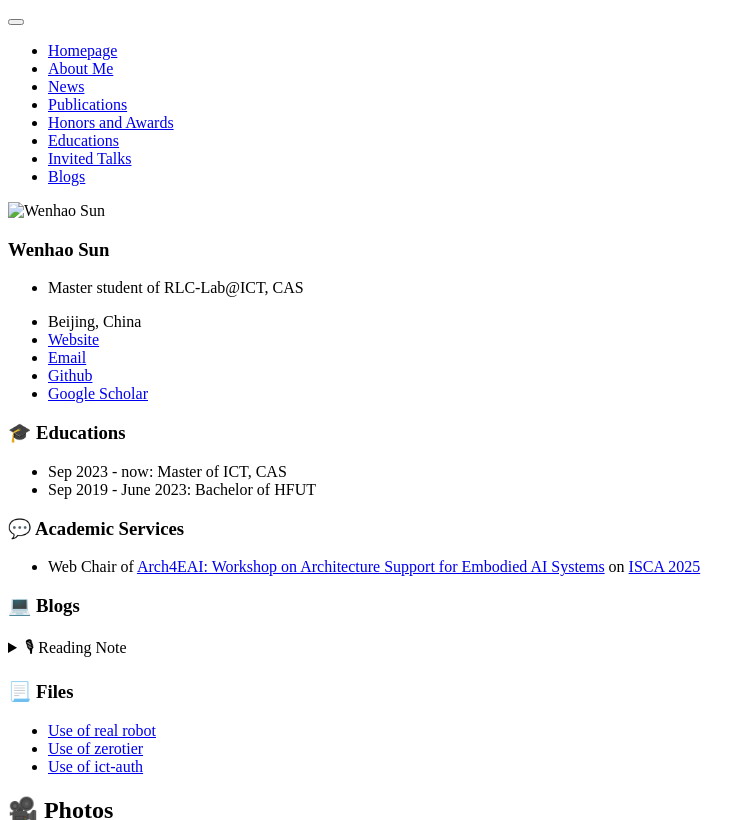
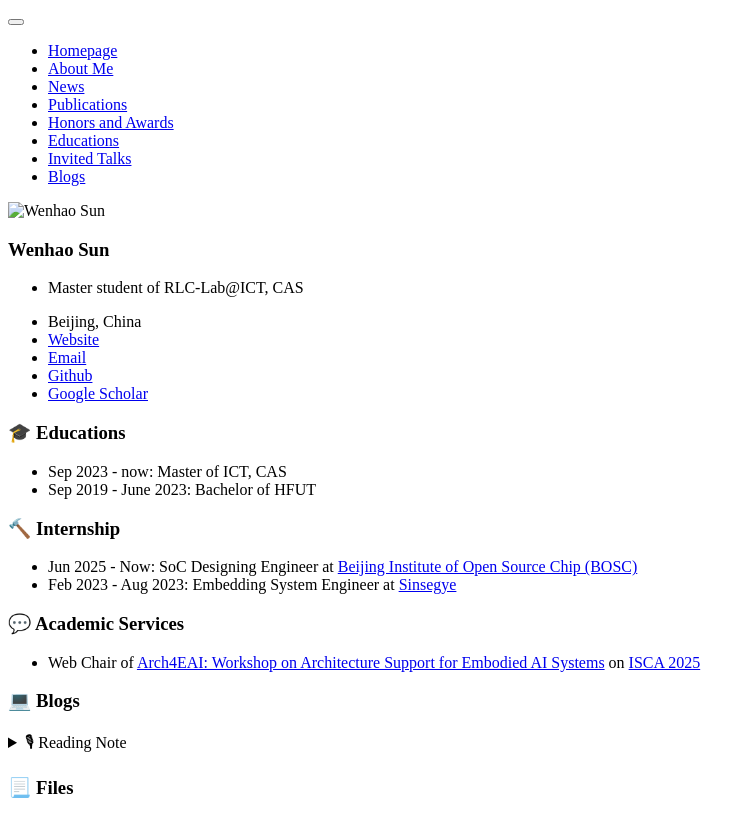
Before and after one commit to sun123-cmd/sun123-cmd.github.io, a Jekyll site: the page built from _pages/includes/blogs.md, in a window 1280 px wide and 900 px high, cut to the strip 0-820 px from the top of the window. Shown: the whole strip, without its empty margins (0-756 px from the left). Built offline with Jekyll 4.4.1, drawn with Linux system fonts in a browser that asks for light colours; our own code applies the rules of GitHub Pages for plain Markdown files.

Commit message:
Update blogs.md

```diff
--- a/_pages/includes/blogs.md
+++ b/_pages/includes/blogs.md
@@ -1,6 +1,10 @@
 # 🎓 Educations
 - Sep 2023 - now: Master of ICT, CAS
 - Sep 2019 - June 2023: Bachelor of HFUT
+
+# 🔨 Internship
+- Jun 2025 - Now: SoC Designing Engineer at [Beijing Institute of Open Source Chip (BOSC)](https://www.bosc.ac.cn/)
+- Feb 2023 - Aug 2023: Embedding System Engineer at [Sinsegye](https://www.sinsegye.com/)
 
 # 💬 Academic Services
 - Web Chair of [Arch4EAI: Workshop on Architecture Support for Embodied AI Systems](https://arch4eai.github.io/) on [ISCA 2025](https://iscaconf.org/isca2025/)
```
